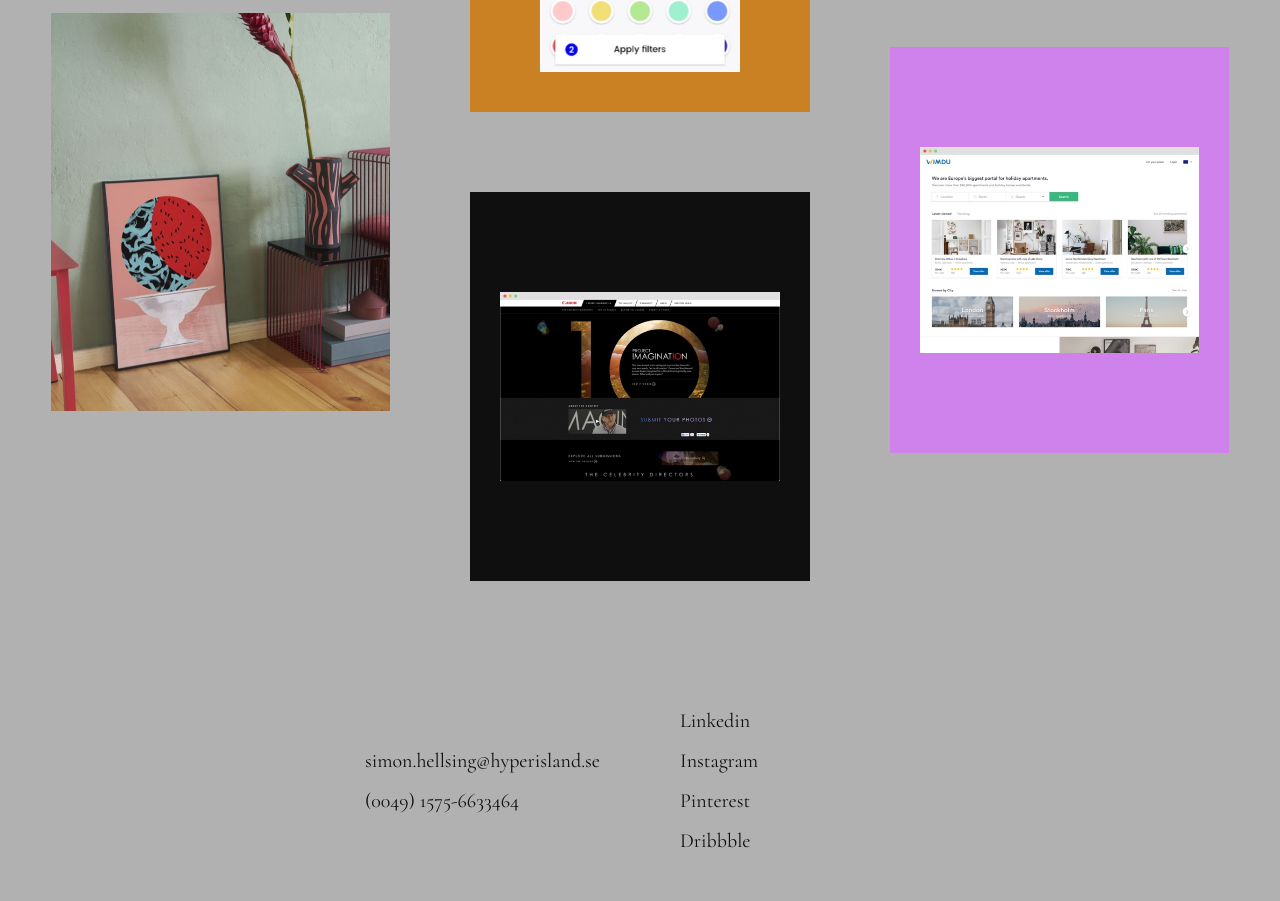
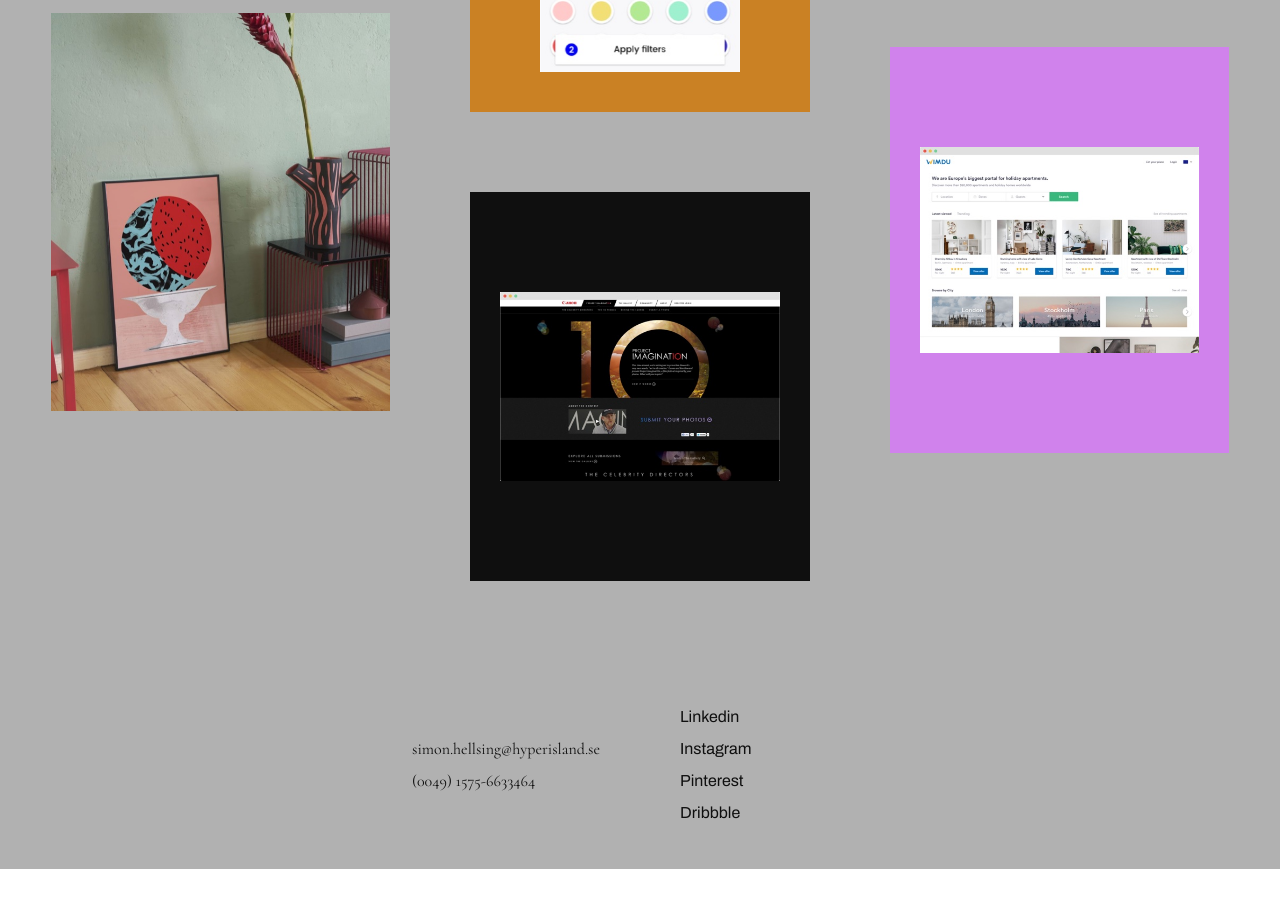
Before and after one commit to simonhellsing/simonhellsing.github.io, a plain HTML site: page index.html in a window 1280 px wide. Shown: the part 1712-2613 px from the top of the page. After the commit the page ends 2581 px from the top, so only its background shows below. Drawn offline with Linux system fonts and the light colour scheme.

Commit message:
update 3

```diff
--- a/css/screen.css
+++ b/css/screen.css
@@ -37,6 +37,8 @@ body {
 }
 
 a {
+      font-family: 'Archivo', sans-serif;
+      font-weight: 400;
       text-decoration: none;
       color: #E0E0E0;
 }
@@ -172,7 +174,7 @@ b {
       text-align: left;
       padding-left: 4%;
       padding-right: 4%;
-      font-size: 2em;
+      font-size: 1.5em;
       line-height: 1.2em;
 
       vertical-align: center;
@@ -235,7 +237,7 @@ b {
       line-height: 1.6em;
 }
 .small {
-      font-size: 1em;
+      font-size: 0.8em;
       line-height: 2em;
       z-index: 1;
       text-align: left;
@@ -641,7 +643,7 @@ b {
 /*      Media queries     */
 
 @media only screen and (max-width: 640px)  {
-      .introduction { padding-top: 1em; padding-bottom: 1em; }
+      .introduction { padding-top: 1em; padding-bottom: 1em; padding-right: 4%; height: 50%; }
       .article { padding-top: 6em; }
       .grid-three { grid-template-columns: repeat(1, 1fr); grid-template-rows: repeat(1, 1fr); grid-row-gap: 1em; }
       .grid-two { grid-template-columns: repeat(1, 1fr); grid-template-rows: repeat(1, 1fr); grid-row-gap: 1em; }
```
